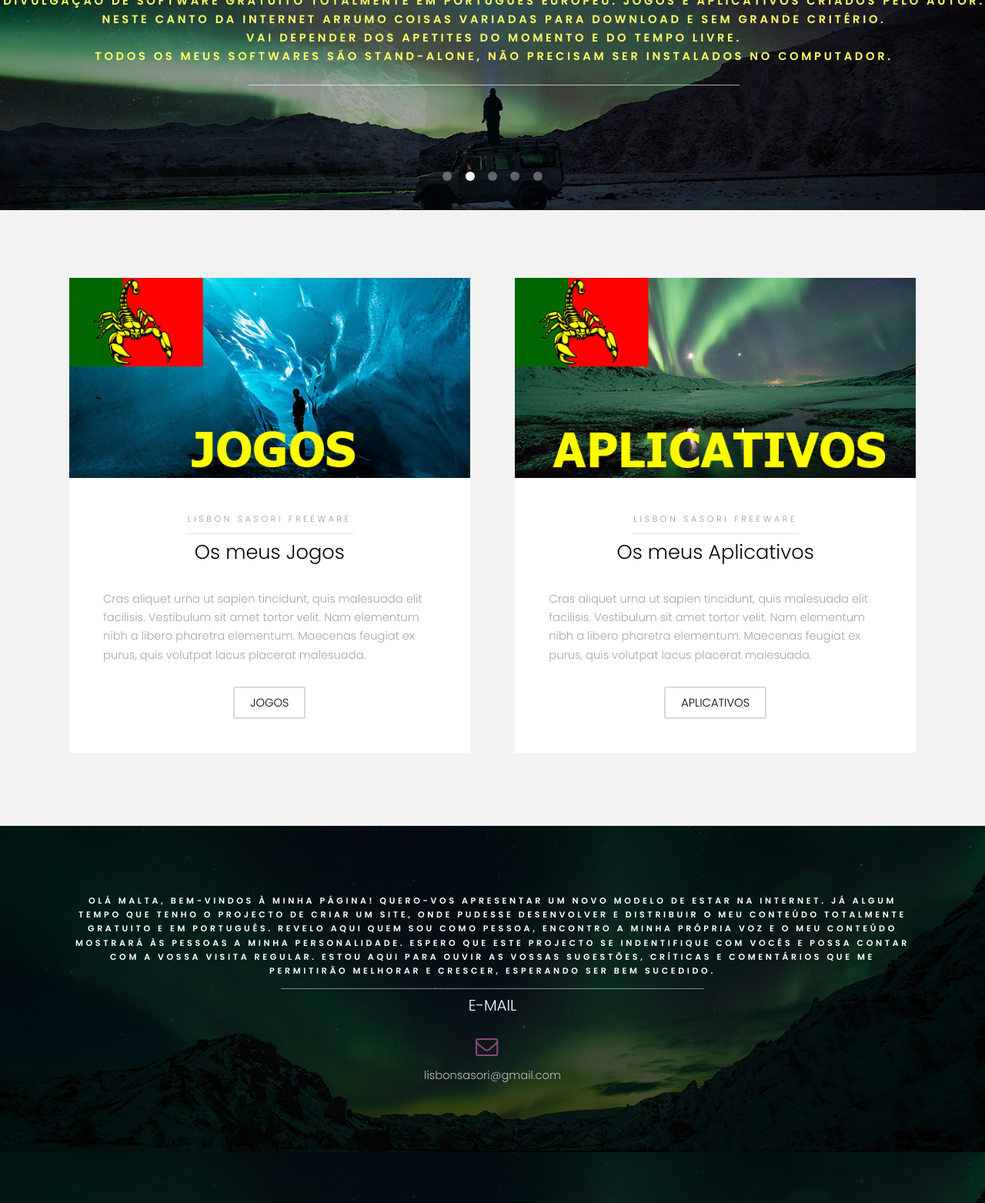
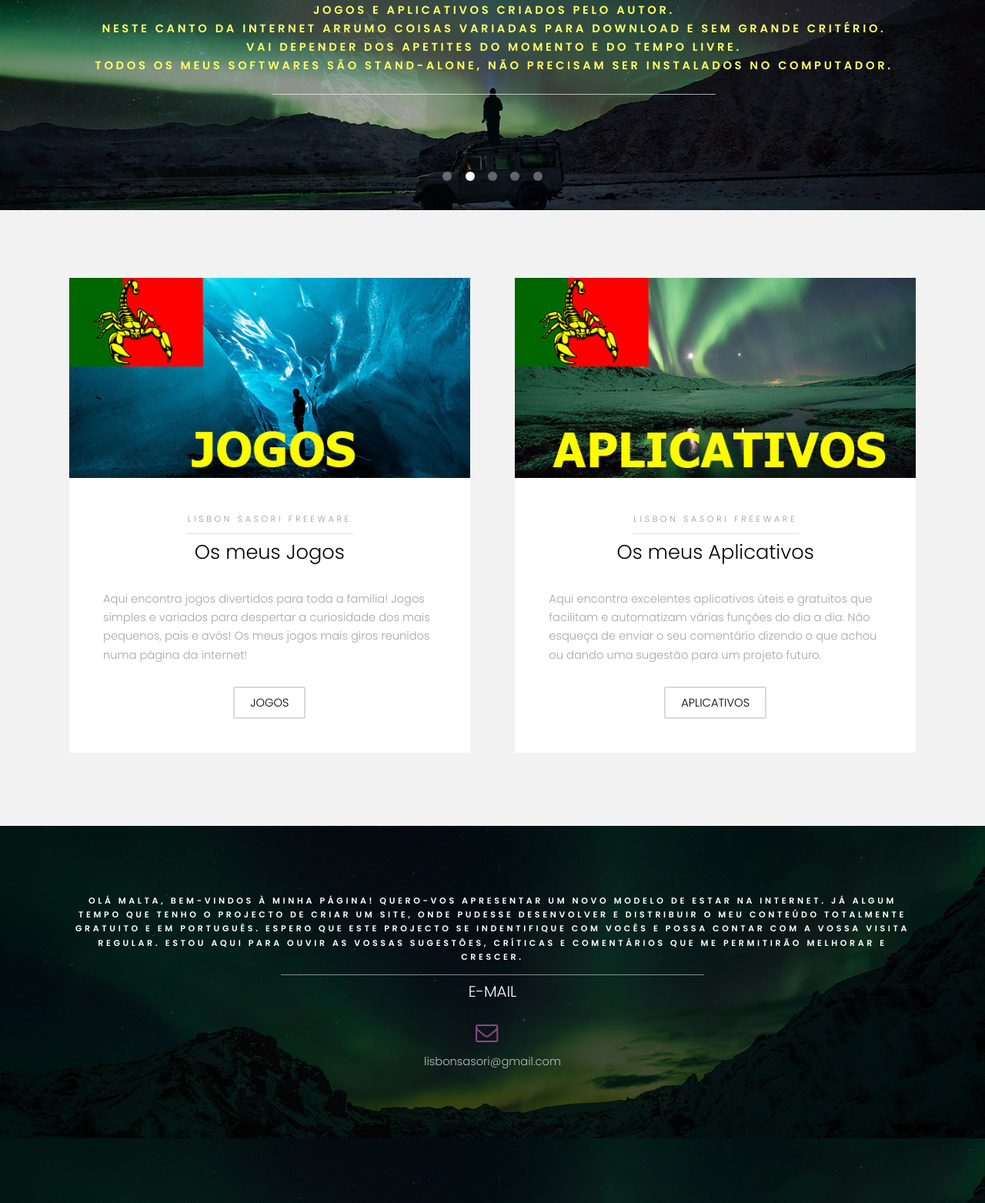
Before and after one commit to lisbonsasori/lisbonsasori.github.io, a plain HTML site: page index.html in a window 1280 px wide. Shown: the part 327-1890 px from the top of the page at 77% size. Drawn offline with Linux system fonts and the light colour scheme.

Commit message:
Add files via upload

```diff
--- a/index.html
+++ b/index.html
@@ -20,7 +20,8 @@
     <meta name="rating" content="general">
     <link rel="stylesheet" href="assets/css/main.css">
   </head>
-  <body> <!-- Header -->
+  <body>
+    <!-- Header -->
     <header id="header" class="alt">
       <div class="logo"><a href="index.html">Freeware <span>by Lisbon Sasori</span></a></div>
       <a href="#menu">Menu</a> </header>
@@ -40,8 +41,8 @@
           <header>
             <h2>Lisbon Sasori Freeware</h2>
             <p><b style="color: #ffff66;">Divulgação de software gratuito
-                totalmente em Português Europeu. Jogos e Aplicativos criados
-                pelo autor.<br>
+                totalmente em Português Europeu.<br>
+                Jogos e Aplicativos criados pelo autor.<br>
                 Neste canto da Internet arrumo coisas variadas para download e
                 sem grande critério. <br>
                 Vai depender dos apetites do momento e do tempo livre. <br>
@@ -55,8 +56,8 @@
           <header>
             <h2>Lisbon Sasori Freeware</h2>
             <p><b style="color: #ffff66;">Divulgação de software gratuito
-                totalmente em Português Europeu. Jogos e Aplicativos criados
-                pelo autor.<br>
+                totalmente em Português Europeu.<br>
+                Jogos e Aplicativos criados pelo autor.<br>
                 Neste canto da Internet arrumo coisas variadas para download e
                 sem grande critério. <br>
                 Vai depender dos apetites do momento e do tempo livre. <br>
@@ -70,8 +71,8 @@
           <header>
             <h2>Lisbon Sasori Freeware</h2>
             <p><b style="color: #ffff66;">Divulgação de software gratuito
-                totalmente em Português Europeu. Jogos e Aplicativos criados
-                pelo autor.<br>
+                totalmente em Português Europeu.<br>
+                Jogos e Aplicativos criados pelo autor.<br>
                 Neste canto da Internet arrumo coisas variadas para download e
                 sem grande critério. <br>
                 Vai depender dos apetites do momento e do tempo livre. <br>
@@ -85,8 +86,8 @@
           <header>
             <h2>Lisbon Sasori Freeware</h2>
             <p><b style="color: #ffff66;">Divulgação de software gratuito
-                totalmente em Português Europeu. Jogos e Aplicativos criados
-                pelo autor.<br>
+                totalmente em Português Europeu.<br>
+                Jogos e Aplicativos criados pelo autor.<br>
                 Neste canto da Internet arrumo coisas variadas para download e
                 sem grande critério. <br>
                 Vai depender dos apetites do momento e do tempo livre. <br>
@@ -100,8 +101,8 @@
           <header>
             <h2>Lisbon Sasori Freeware</h2>
             <p><b style="color: #ffff66;">Divulgação de software gratuito
-                totalmente em Português Europeu. Jogos e Aplicativos criados
-                pelo autor.<br>
+                totalmente em Português Europeu.<br>
+                Jogos e Aplicativos criados pelo autor.<br>
                 Neste canto da Internet arrumo coisas variadas para download e
                 sem grande critério. <br>
                 Vai depender dos apetites do momento e do tempo livre. <br>
@@ -123,10 +124,10 @@
                   <p>Lisbon Sasori Freeware</p>
                   <h2>Os meus Jogos</h2>
                 </header>
-                <p> Cras aliquet urna ut sapien tincidunt, quis malesuada elit
-                  facilisis. Vestibulum sit amet tortor velit. Nam elementum
-                  nibh a libero pharetra elementum. Maecenas feugiat ex purus,
-                  quis volutpat lacus placerat malesuada.</p>
+                <p>Aqui encontra jogos divertidos para toda a família! Jogos
+                  simples e variados para despertar a curiosidade dos mais
+                  pequenos, pais e avós! Os meus jogos mais giros reunidos numa
+                  página da internet!</p>
                 <footer class="align-center"> <a href="jogos.html" class="button alt">JOGOS</a>
                 </footer>
               </div>
@@ -141,10 +142,10 @@
                   <p>Lisbon Sasori Freeware</p>
                   <h2>Os meus Aplicativos</h2>
                 </header>
-                <p> Cras aliquet urna ut sapien tincidunt, quis malesuada elit
-                  facilisis. Vestibulum sit amet tortor velit. Nam elementum
-                  nibh a libero pharetra elementum. Maecenas feugiat ex purus,
-                  quis volutpat lacus placerat malesuada.</p>
+                <p>Aqui encontra excelentes aplicativos úteis e gratuitos que
+                  facilitam e automatizam várias funções do dia a dia. Não
+                  esqueça de enviar o seu comentário dizendo o que achou ou
+                  dando uma sugestão para um projeto futuro.</p>
                 <footer class="align-center"> <a href="aplicativos.html" class="button alt">APLICATIVOS</a>
                 </footer>
               </div>
@@ -161,13 +162,10 @@
                 Página! Quero-vos apresentar um novo modelo de estar na
                 Internet. Já algum tempo que tenho o projecto de criar um site,
                 onde pudesse desenvolver e distribuir o meu conteúdo totalmente
-                gratuito e em Português. Revelo aqui quem sou como pessoa,
-                encontro a minha própria voz e o meu conteúdo mostrará às
-                pessoas a minha personalidade. Espero que este projecto se
+                gratuito e em Português. Espero que este projecto se
                 indentifique com vocês e possa contar com a vossa visita
                 regular. Estou aqui para ouvir as vossas sugestões, críticas e
-                comentários que me permitirão melhorar e crescer, esperando ser
-                bem sucedido.</span></strong></p>
+                comentários que me permitirão melhorar e crescer.</span></strong></p>
           <h3>E-MAIL</h3>
           <div class="container">
             <ul class="icons">
@@ -197,5 +195,6 @@
     <script src="assets/js/skel.min.js"></script>
     <script src="assets/js/util.js"></script>
     <script src="assets/js/main.js"></script>
+
   </body>
 </html>
```
